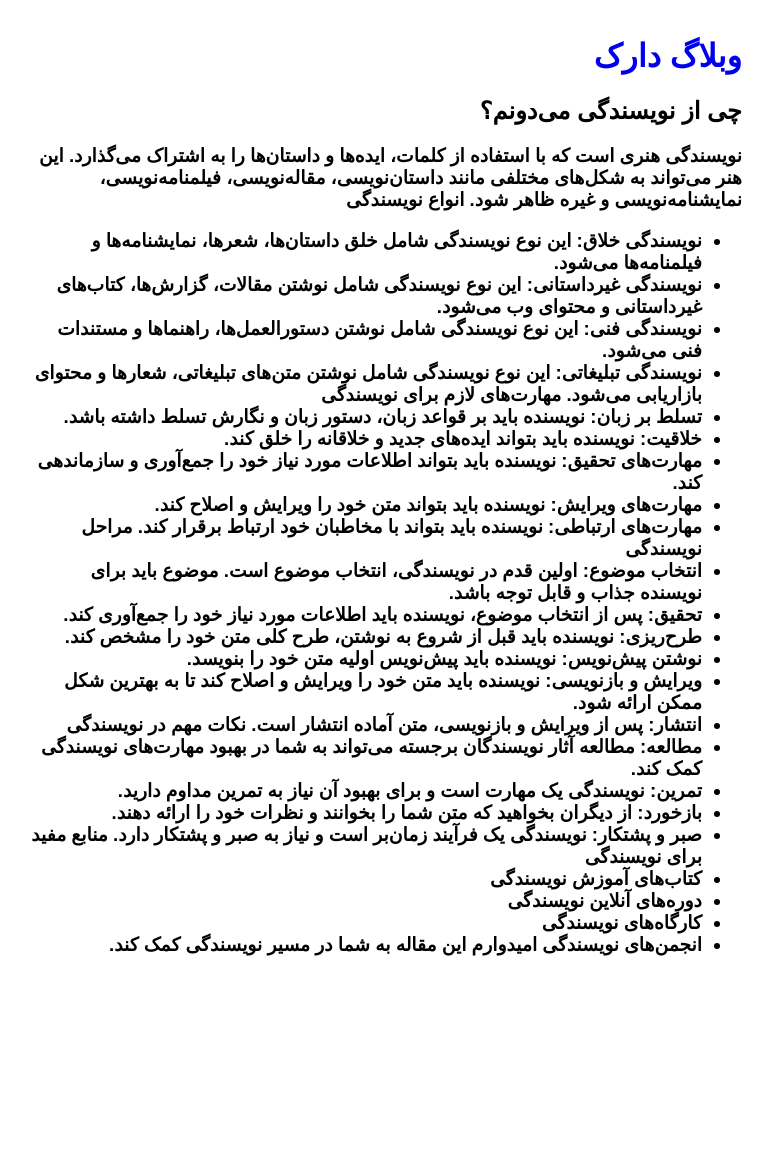
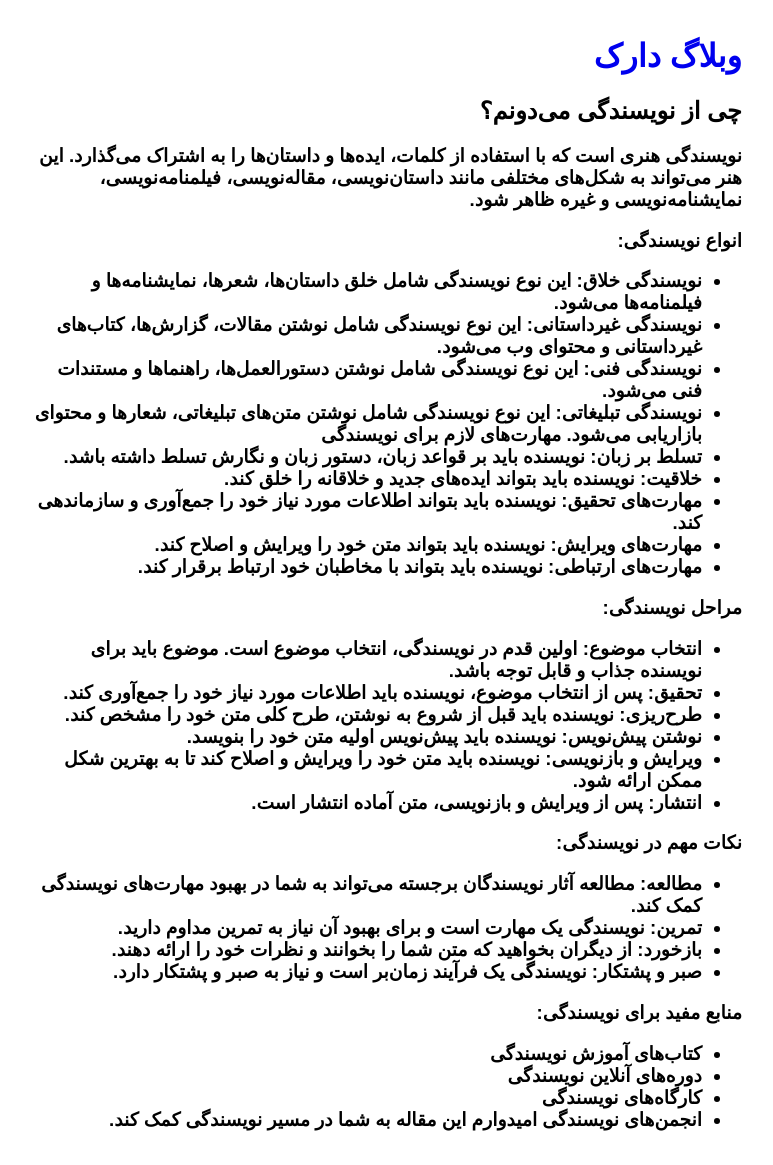
Before and after one commit to darkblog/darkblog.github.io, a Jekyll site: the page built from _posts/2025-2-3-11.md, in a window 1280 px wide. Shown: the whole page, without its empty margins (254-1027 px from the left). Built offline with Jekyll 4.4.1, drawn with Linux system fonts in a browser that asks for light colours; before the commit the page ends 990 px from its top, so only the background shows below that.

Commit message:
Update 2025-2-3-11.md

```diff
--- a/_posts/2025-2-3-11.md
+++ b/_posts/2025-2-3-11.md
@@ -4,7 +4,9 @@ title: چی از نویسندگی می‌دونم؟
 ---
 
 نویسندگی هنری است که با استفاده از کلمات، ایده‌ها و داستان‌ها را به اشتراک می‌گذارد. این هنر می‌تواند به شکل‌های مختلفی مانند داستان‌نویسی، مقاله‌نویسی، فیلمنامه‌نویسی، نمایشنامه‌نویسی و غیره ظاهر شود.
-انواع نویسندگی
+
+انواع نویسندگی:
+
  * نویسندگی خلاق: این نوع نویسندگی شامل خلق داستان‌ها، شعرها، نمایشنامه‌ها و فیلمنامه‌ها می‌شود.
  * نویسندگی غیرداستانی: این نوع نویسندگی شامل نوشتن مقالات، گزارش‌ها، کتاب‌های غیرداستانی و محتوای وب می‌شود.
  * نویسندگی فنی: این نوع نویسندگی شامل نوشتن دستورالعمل‌ها، راهنماها و مستندات فنی می‌شود.
@@ -15,19 +17,25 @@ title: چی از نویسندگی می‌دونم؟
  * مهارت‌های تحقیق: نویسنده باید بتواند اطلاعات مورد نیاز خود را جمع‌آوری و سازماندهی کند.
  * مهارت‌های ویرایش: نویسنده باید بتواند متن خود را ویرایش و اصلاح کند.
  * مهارت‌های ارتباطی: نویسنده باید بتواند با مخاطبان خود ارتباط برقرار کند.
-مراحل نویسندگی
+
+مراحل نویسندگی:
+
  * انتخاب موضوع: اولین قدم در نویسندگی، انتخاب موضوع است. موضوع باید برای نویسنده جذاب و قابل توجه باشد.
  * تحقیق: پس از انتخاب موضوع، نویسنده باید اطلاعات مورد نیاز خود را جمع‌آوری کند.
  * طرح‌ریزی: نویسنده باید قبل از شروع به نوشتن، طرح کلی متن خود را مشخص کند.
  * نوشتن پیش‌نویس: نویسنده باید پیش‌نویس اولیه متن خود را بنویسد.
  * ویرایش و بازنویسی: نویسنده باید متن خود را ویرایش و اصلاح کند تا به بهترین شکل ممکن ارائه شود.
  * انتشار: پس از ویرایش و بازنویسی، متن آماده انتشار است.
-نکات مهم در نویسندگی
+
+نکات مهم در نویسندگی:
+
  * مطالعه: مطالعه آثار نویسندگان برجسته می‌تواند به شما در بهبود مهارت‌های نویسندگی کمک کند.
  * تمرین: نویسندگی یک مهارت است و برای بهبود آن نیاز به تمرین مداوم دارید.
  * بازخورد: از دیگران بخواهید که متن شما را بخوانند و نظرات خود را ارائه دهند.
  * صبر و پشتکار: نویسندگی یک فرآیند زمان‌بر است و نیاز به صبر و پشتکار دارد.
-منابع مفید برای نویسندگی
+
+منابع مفید برای نویسندگی:
+
  * کتاب‌های آموزش نویسندگی
  * دوره‌های آنلاین نویسندگی
  * کارگاه‌های نویسندگی
```
